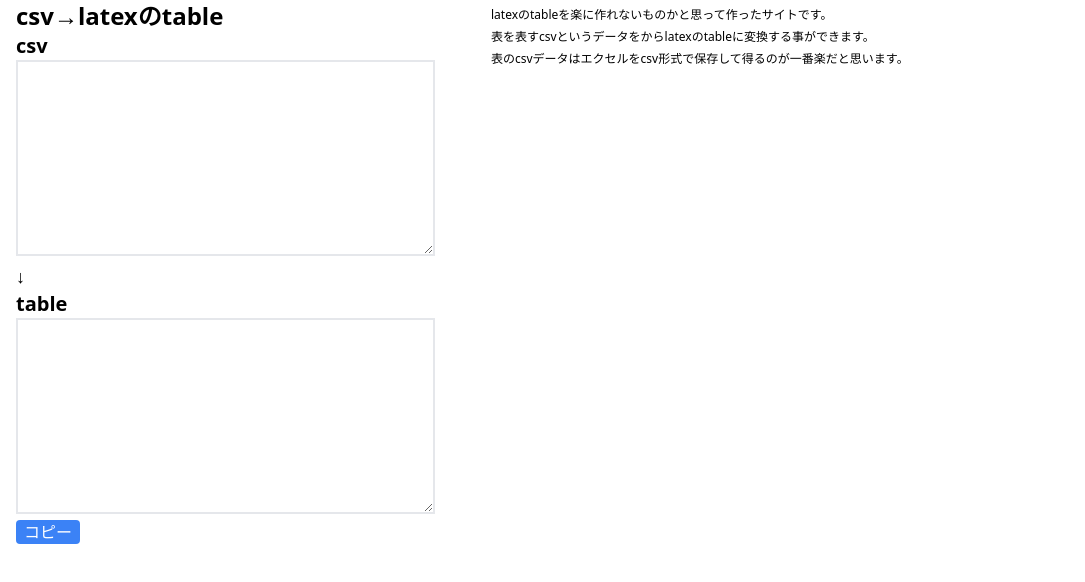
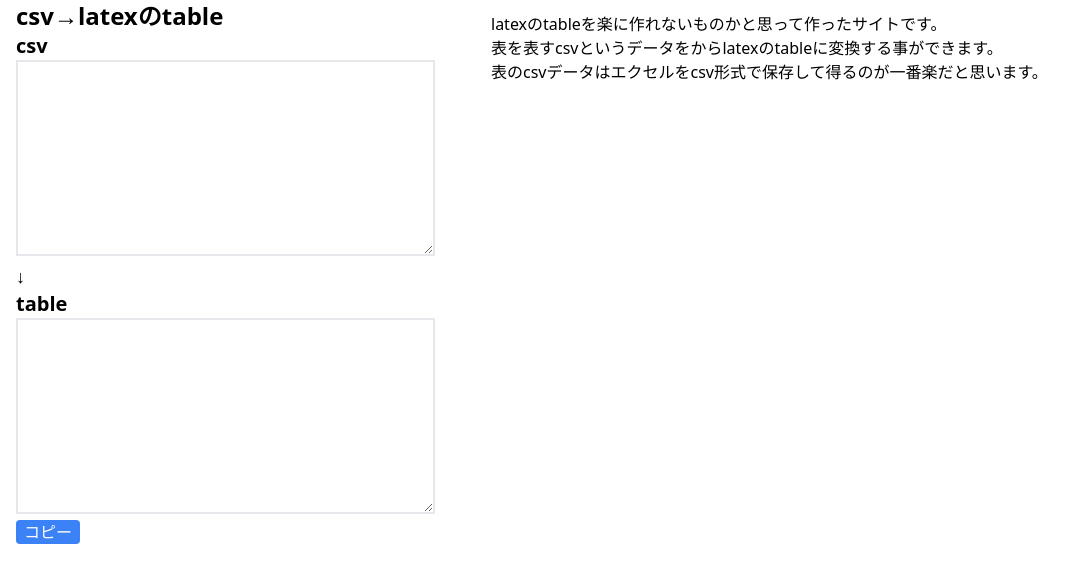
Before and after one commit to hal1127/hal1127.github.io, a website built with webpack: page csv-to-textbl/index.html in a window 1280 px wide. Shown: the whole page, without its empty margins (0-1085 px from the left). Built offline with nearby package versions, Linux system fonts and the light colour scheme.

Commit message:
update index.html

```diff
--- a/csv-to-textbl/index.html
+++ b/csv-to-textbl/index.html
@@ -17,11 +17,13 @@
       <textarea id="tbl" class="border-2 font-mono" cols="40" rows="8"></textarea><br>
       <button id="copy" class="bg-blue-500 text-white px-2 rounded" data-clipboard-target="#tbl">コピー</button>
     </main>
-    <sub class="flex flex-col justify-between h-14 ml-10">
-      <p class="mt-3">latexのtableを楽に作れないものかと思って作ったサイトです。</p>
-      <p class="mt-1">表を表すcsvというデータをからlatexのtableに変換する事ができます。</p>
-      <p class="mt-1">表のcsvデータはエクセルをcsv形式で保存して得るのが一番楽だと思います。</p>
-    </sub>
+    <div class="ml-10">
+      <p class="mt-3">
+        latexのtableを楽に作れないものかと思って作ったサイトです。<br>
+        表を表すcsvというデータをからlatexのtableに変換する事ができます。<br>
+        表のcsvデータはエクセルをcsv形式で保存して得るのが一番楽だと思います。
+      </p>
+    </div>
   </div>
   <script src="./dist/main.js"></script>
 </body>
```
Also changed, not shown: csv-to-textbl/dist/styles.css.
